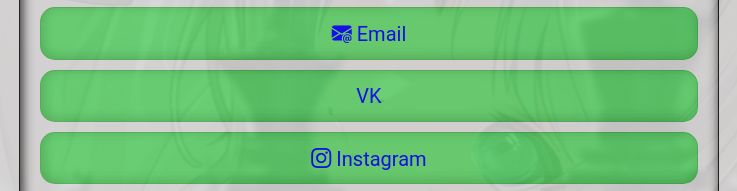
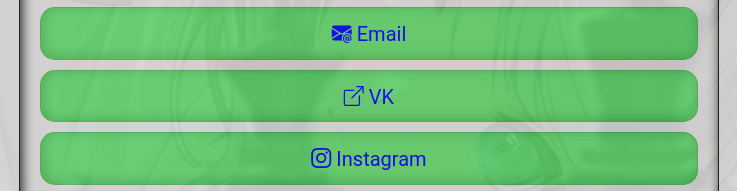
Before and after one commit to Flaer6/contacts, a website: page index.html in a window 1280 px wide. Shown: the part 333-524 px from the top of the page, 271-1008 px from the left. Drawn offline with Linux system fonts and the light colour scheme.

Commit message:
Update index.html

```diff
--- a/index.html
+++ b/index.html
@@ -23,7 +23,7 @@
               class="contacts__list-link bi bi-envelope-at-fill"
               href="mailto:ahaevviktor896@gmail.com"
             >Email</a
-            ><a class="contacts__list-link" href="#"
+            ><a class="contacts__list-link bi bi-box-arrow-up-right" href="#"
               >VK</a
             ><a class="contacts__list-link bi bi-instagram" href="#"
               >Instagram</a
```
